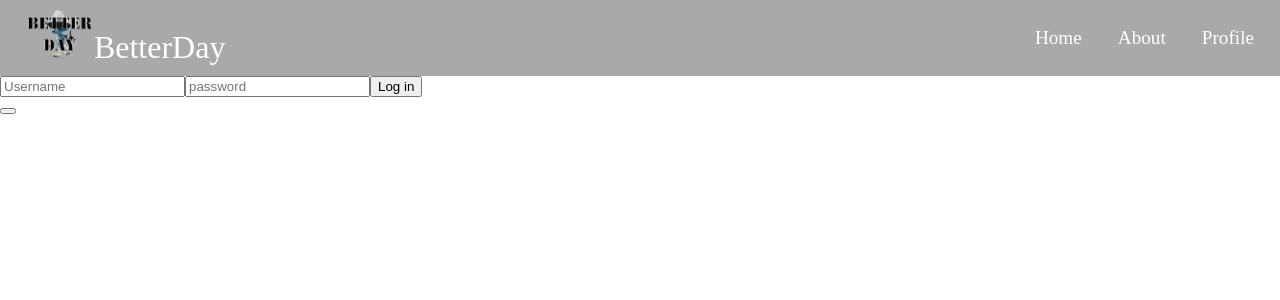
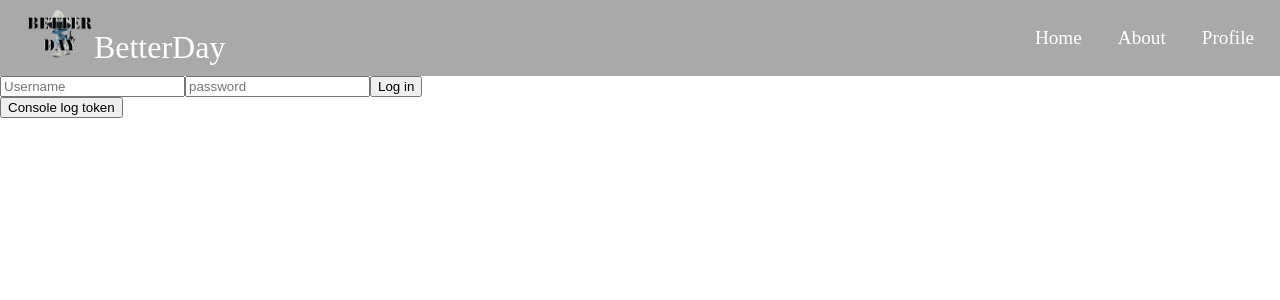
Before and after one commit to PiotrFoltyniewicz/Dayli, a React (Create React App) app in the folder ClientApp/: page /login in a window 1280 px wide. Shown: the top 300 px of the page. Built offline with nearby package versions, Linux system fonts and the light colour scheme.

Commit message:
added login, logout functionality

```diff
--- a/ClientApp/src/components/AuthContext.js
+++ b/ClientApp/src/components/AuthContext.js
@@ -5,8 +5,18 @@ const AuthContext = createContext();
 export const AuthProvider = ({ children }) => {
     const [token, setToken] = useState(sessionStorage.getItem('jwtToken') || '');
 
+    const login = (newToken) => {
+        setToken(newToken);
+        localStorage.setItem('jwtToken', newToken);
+    };
+
+    const logout = () => {
+        setToken('');
+        localStorage.removeItem('jwtToken');
+    };
+
     return (
-        <AuthContext.Provider value={{ token, setToken }}>
+        <AuthContext.Provider value={{ token, login, logout}}>
             {children}
         </AuthContext.Provider>
     );
--- a/ClientApp/src/components/Login.js
+++ b/ClientApp/src/components/Login.js
@@ -4,7 +4,8 @@ import { useAuth } from './AuthContext';
 
 function Login() {
     const [pass, setPass] = useState({ username: "", password: "" })
-    const token = useAuth().token
+    const { token, login, logout } = useAuth();
+
     function handleChange(event) {
         const { name, value } = event.target
         setPass(prevPass => ({ ...prevPass, [name]: value }))
@@ -24,20 +25,22 @@ function Login() {
         if (response.ok) {
             const data = await response.text();
             const jwtToken = data;
-            sessionStorage.setItem('jwtToken', data);
-
+            login(jwtToken)
             console.log("JWT Token:", jwtToken);
         } else {
             console.error('Login failed');
         }
 
     }
+    function handleLogOut() {
+        logout();
+    }
     function handleTest() {
-        console.log(token)
+        console.log(token);
     }
     return (
         <div>
-            <form onSubmit={handleSubmit}>
+            {token === "" && <form onSubmit={handleSubmit}>
                 <input
                     type="text"
                     id="username"
@@ -61,8 +64,9 @@ function Login() {
                     onChange={handleChange}
                 />
                 <button type="submit">Log in</button>
-            </form>
-            <button onClick={handleTest}></button>
+            </form>}
+            {token && <button onClick={handleLogOut}>Log out</button>}
+            <button onClick={handleTest}>Console log token</button>
         </div>
     )
 }
```
